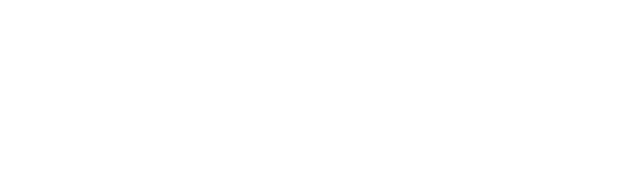
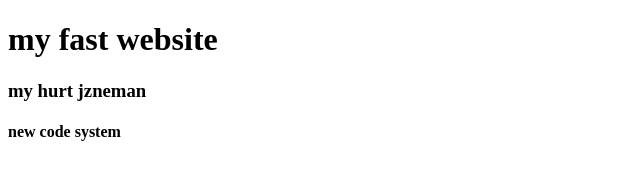
Before and after one commit to nazmulhasan27/my-secound-web, a plain HTML site: page index.html in a window 1280 px wide. Shown: the whole page, without its empty margins (0-640 px from the left). Drawn offline with Linux system fonts and the light colour scheme.

Commit message:
added header

```diff
--- a/index.html
+++ b/index.html
@@ -7,6 +7,9 @@
     <title>my secound website</title>
 </head>
 <body>
+    <h1>my fast website</h1>
+    <h3>my hurt jzneman</h3>
+    <h4>new code system</h4>
 
 </body>
 </html>
```
